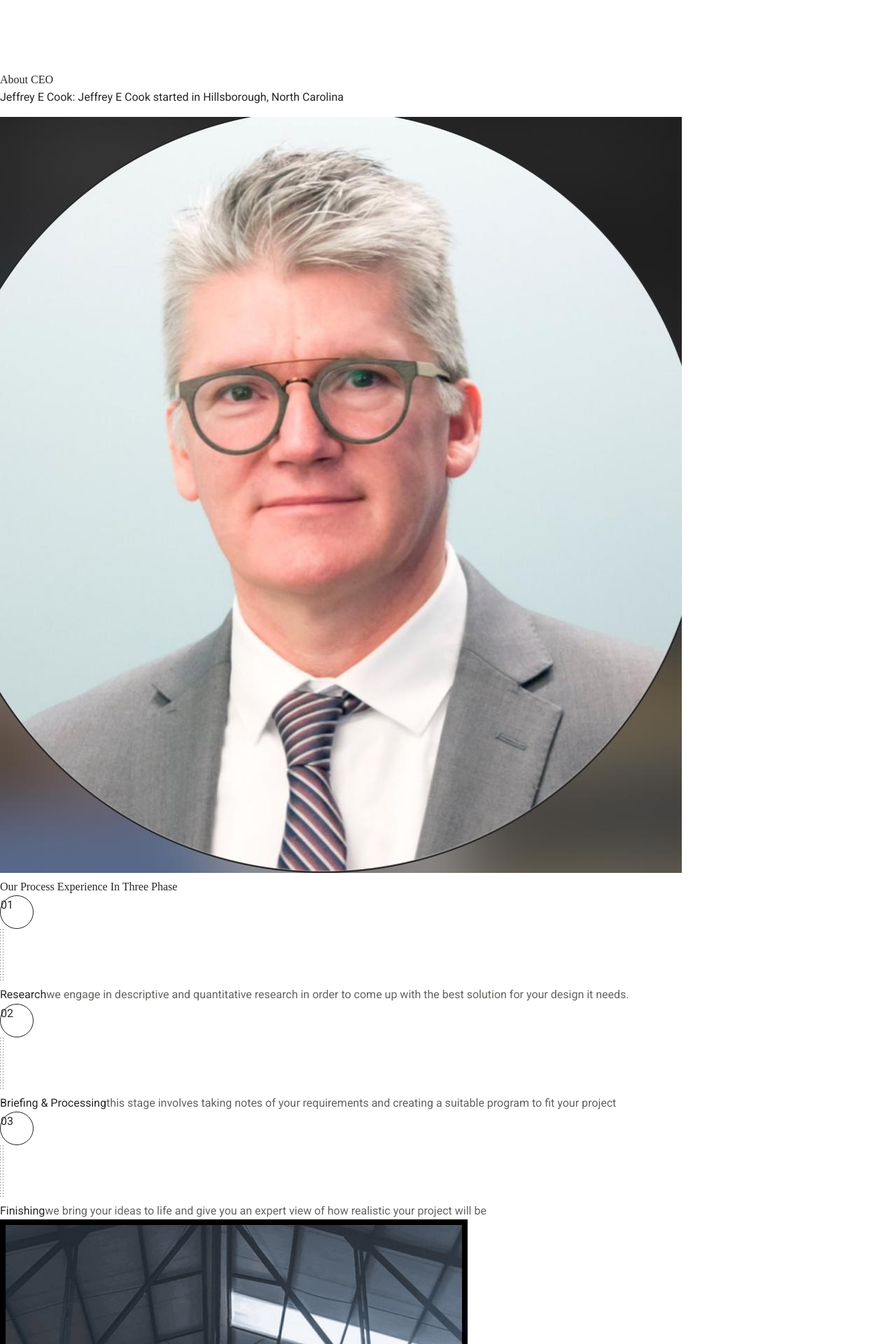
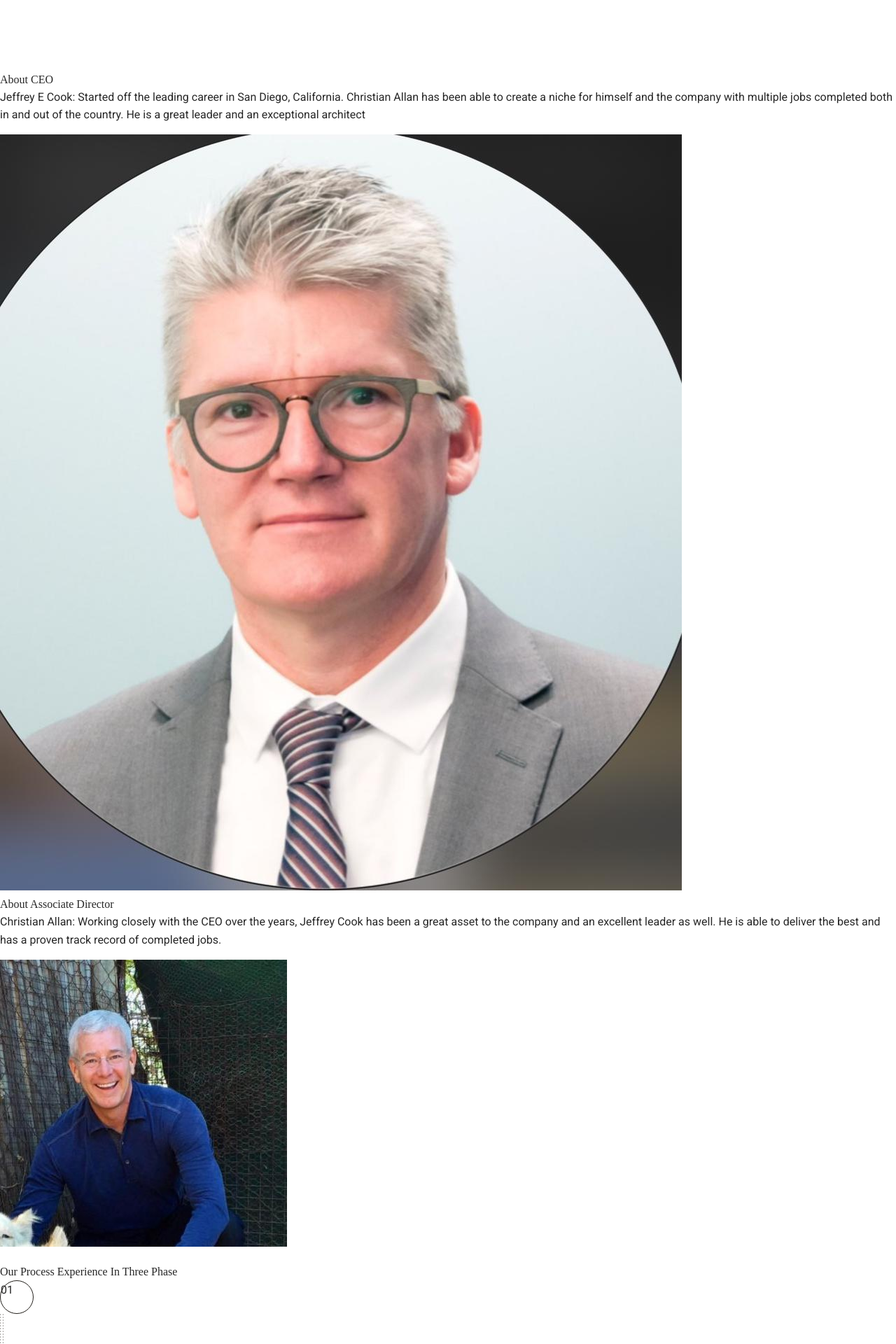
Before and after one commit to egileekada/kaar, a Next.js app: page /about in a window 1280 px wide. Shown: the part 5780-7700 px from the top of the page at 70% size. Built offline with nearby package versions, Linux system fonts and the light colour scheme.

Commit message:
update on changes

```diff
--- a/pages/about.js
+++ b/pages/about.js
@@ -11,7 +11,7 @@ import warranty from "../assets/home/warranty.svg";
 import consult from "../assets/home/consult.svg";
 import ceo from "../assets/about/ceoone.jpeg";
 import main from "../assets/about/workers.jpg";
-import Director from "../assets/about/Director.jpeg";
+import Director from "../assets/about/Ceo2.jpeg";
 import pcworking from "../assets/about/two.jpeg";
 import living from "../assets/home/living.png";
 import quotes from "../assets/about/quotes.svg";
@@ -154,7 +154,9 @@ export default function About() {
                 About CEO
               </div>
               <div className="w-full flex flex-col items-center text-left justify-center mt-5" >
-                <p className="assistant text-base text-black mt-3 w-auto text-left lg:text-center lg:w-4/6 "><span className=" font-semibold" >Jeffrey E Cook:</span> Jeffrey E Cook started in Hillsborough, North Carolina</p>
+                {/* <p className="assistant text-base text-black mt-3 w-auto text-left lg:text-center lg:w-4/6 "><span className=" font-semibold" >Jeffrey E Cook:</span> Jeffrey E Cook started in Hillsborough, North Carolina</p> */}
+
+                <p className="assistant text-base text-black mt-3 w-auto text-left lg:text-center lg:w-4/6 "><span className=" font-semibold" >Jeffrey E Cook:</span> Started off the leading career in San Diego, California. Christian Allan has been able to create a niche for himself and the company with multiple jobs completed both in and out of the country. He is a great leader and an exceptional architect</p>
                 <div className=" lg:w-56 lg:h-56 rounded-lg ">
                   <Image src={ceo} alt="ceo" className=" rounded-lg object-cover" />
                 </div>
@@ -164,12 +166,12 @@ export default function About() {
               </div>
             </div>
 
-            {/* <div className="w-full rounded-xl flex mt-10 flex-col justify-center pb-14 px-6 py-6 shadow-2xl " >
+            <div className="w-full rounded-xl flex mt-10 flex-col justify-center pb-14 px-6 py-6 shadow-2xl " >
               <div className="bluu-next text-black text-center text-2xl md:text-5xl w-5/5">
                 About Associate Director
               </div>
               <div className="w-full flex flex-col items-center justify-center mt-5" >
-                <p className="assistant text-base  text-left text-black mt-3 w-auto lg:text-center lg:w-4/6 "><span className=" font-semibold" >Jeffrey Cook:</span> Working closely with the CEO over the years, Jeffrey Cook has been a great asset to the company and an excellent leader as well. He is able to deliver the best and has a proven track record of completed jobs.</p>
+                <p className="assistant text-base  text-left text-black mt-3 w-auto lg:text-center lg:w-4/6 "><span className=" font-semibold" >Christian Allan:</span> Working closely with the CEO over the years, Jeffrey Cook has been a great asset to the company and an excellent leader as well. He is able to deliver the best and has a proven track record of completed jobs.</p>
                 <div className=" lg:w-56 lg:h-56 rounded-lg ">
                   <Image src={Director} alt="ceo" className=" rounded-lg object-cover" />
                 </div>
@@ -177,7 +179,7 @@ export default function About() {
                   <p className="assistant text-xl text-black font-bold mt-3 w-auto" ></p>
                 </div>
               </div>
-            </div> */}
+            </div>
           </div>
           <div className="w-12/12 py-12 flex flex-col lg:flex-row justify-center">
             <div className="w-11/12 mx-auto md:mx-0 lg:w-6/12 flex flex-col pt-8">
```
